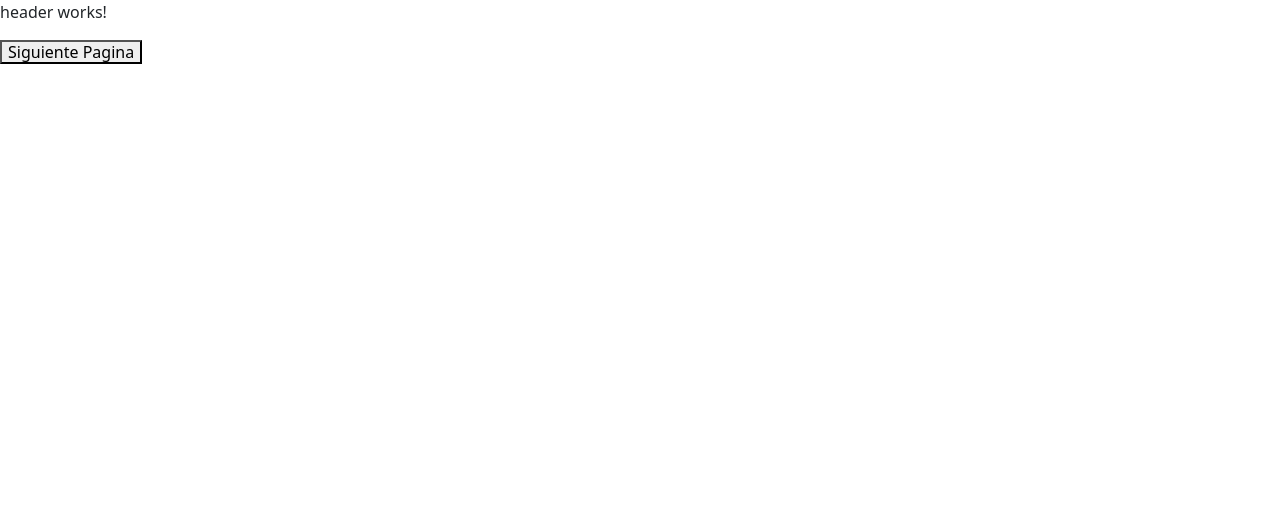
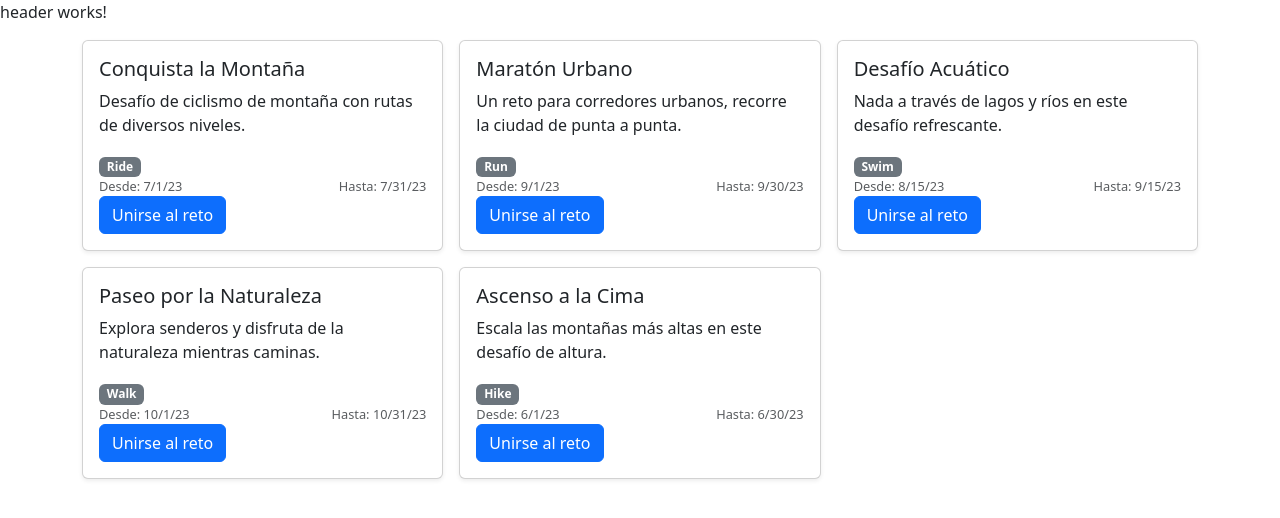
Before and after one commit to Bases-Crew/StraviaTEC, an Angular app in the folder web/StraviaTEC_Athlete/: page /init in a window 1280 px wide. Shown: the top 518 px of the page. Built offline with nearby package versions, Linux system fonts and the light colour scheme.

Commit message:
feat: create the component challenges

```diff
--- a/web/StraviaTEC_Athlete/src/app/app.module.ts
+++ b/web/StraviaTEC_Athlete/src/app/app.module.ts
@@ -13,7 +13,8 @@ import { DisplayExampleComponent } from './components/display-example/display-ex
 import { DisplayInitComponent } from './components/display-init/display-init.component';
 import { DisplayFriendsComponent } from './components/display-friends/display-friends.component';
 import { FriendsComponent } from './components/friends/friends.component';
-
+import { ChallengesComponent } from './components/challenges/challenges.component';
+import { ChallengeService } from './services/challenges.service';
 @NgModule({
   imports: [
     BrowserModule, // Esto debería estar en imports
@@ -31,8 +32,9 @@ import { FriendsComponent } from './components/friends/friends.component';
     DisplayInitComponent,
     DisplayFriendsComponent,
     FriendsComponent,
+    ChallengesComponent,
   ],
-  providers: [ExampleRickMortyService],
+  providers: [ChallengeService],
   bootstrap: [AppComponent],
 })
 export class AppModule {}
--- /dev/null
+++ b/web/StraviaTEC_Athlete/src/app/components/challenges/challenges.component.css
@@ -0,0 +1,87 @@
+.bd-placeholder-img {
+  font-size: 1.125rem;
+  text-anchor: middle;
+  -webkit-user-select: none;
+  -moz-user-select: none;
+  user-select: none;
+}
+
+@media (min-width: 768px) {
+  .bd-placeholder-img-lg {
+    font-size: 3.5rem;
+  }
+}
+
+.b-example-divider {
+  width: 100%;
+  height: 3rem;
+  background-color: rgba(0, 0, 0, 0.1);
+  border: solid rgba(0, 0, 0, 0.15);
+  border-width: 1px 0;
+  box-shadow: inset 0 0.5em 1.5em rgba(0, 0, 0, 0.1),
+    inset 0 0.125em 0.5em rgba(0, 0, 0, 0.15);
+}
+
+.b-example-vr {
+  flex-shrink: 0;
+  width: 1.5rem;
+  height: 100vh;
+}
+
+.bi {
+  vertical-align: -0.125em;
+  fill: currentColor;
+}
+
+.nav-scroller {
+  position: relative;
+  z-index: 2;
+  height: 2.75rem;
+  overflow-y: hidden;
+}
+
+.nav-scroller .nav {
+  display: flex;
+  flex-wrap: nowrap;
+  padding-bottom: 1rem;
+  margin-top: -1px;
+  overflow-x: auto;
+  text-align: center;
+  white-space: nowrap;
+}
+
+.btn-bd-primary {
+  --bd-violet-bg: #712cf9;
+  --bd-violet-rgb: 112.520718, 44.062154, 249.437846;
+
+  --bs-btn-font-weight: 600;
+  --bs-btn-color: var(--bs-white);
+  --bs-btn-bg: var(--bd-violet-bg);
+  --bs-btn-border-color: var(--bd-violet-bg);
+  --bs-btn-hover-color: var(--bs-white);
+  --bs-btn-hover-bg: #6528e0;
+  --bs-btn-hover-border-color: #6528e0;
+  --bs-btn-focus-shadow-rgb: var(--bd-violet-rgb);
+  --bs-btn-active-color: var(--bs-btn-hover-color);
+  --bs-btn-active-bg: #5a23c8;
+  --bs-btn-active-border-color: #5a23c8;
+}
+
+.bd-mode-toggle {
+  z-index: 1500;
+}
+
+.bd-mode-toggle .dropdown-menu .active .bi {
+  display: block !important;
+}
+
+.card:hover,
+.card:focus {
+  transform: scale(1.03);
+  transition: transform 0.3s ease, box-shadow 0.3s ease;
+  box-shadow: 0 8px 20px rgba(0, 0, 0, 0.2);
+}
+
+.card {
+  transition: transform 0.3s ease, box-shadow 0.3s ease;
+}
--- /dev/null
+++ b/web/StraviaTEC_Athlete/src/app/components/challenges/challenges.component.html
@@ -0,0 +1,25 @@
+<!-- challenges.component.html -->
+<div class="container">
+  <div class="row row-cols-1 row-cols-sm-2 row-cols-md-3 g-3">
+    <div class="col" *ngFor="let challenge of challenges">
+      <div class="card shadow-sm">
+        <!-- Aquí iría la imagen del reto, si existiera -->
+        <div class="card-body">
+          <h5 class="card-title">{{ challenge.challenge_name }}</h5>
+          <p class="card-text">{{ challenge.description }}</p>
+          <!-- Agrega esto para mostrar el tipo -->
+          <div class="badge bg-secondary">{{ challenge.challenge_type }}</div>
+          <div class="d-flex justify-content-between align-items-center">
+            <small class="text-muted"
+              >Desde: {{ challenge.start_date | date : "shortDate" }}</small
+            >
+            <small class="text-muted"
+              >Hasta: {{ challenge.final_date | date : "shortDate" }}</small
+            >
+          </div>
+          <a href="#" class="btn btn-primary">Unirse al reto</a>
+        </div>
+      </div>
+    </div>
+  </div>
+</div>
--- /dev/null
+++ b/web/StraviaTEC_Athlete/src/app/components/challenges/challenges.component.ts
@@ -0,0 +1,24 @@
+import { Component, OnInit } from '@angular/core';
+import { Challenge } from 'src/app/models/challenges.module';
+import { ChallengeService } from 'src/app/services/challenges.service';
+
+@Component({
+  selector: 'app-challenges',
+  templateUrl: './challenges.component.html',
+  styleUrls: ['./challenges.component.css'],
+})
+export class ChallengesComponent implements OnInit {
+  challenges: Challenge[] = [];
+
+  constructor(private challengeService: ChallengeService) {}
+
+  ngOnInit(): void {
+    this.getChallenges();
+  }
+
+  getChallenges(): void {
+    this.challengeService
+      .getChallenges()
+      .subscribe((challenges) => (this.challenges = challenges));
+  }
+}
--- a/web/StraviaTEC_Athlete/src/app/components/display-init/display-init.component.html
+++ b/web/StraviaTEC_Athlete/src/app/components/display-init/display-init.component.html
@@ -1,2 +1,2 @@
 <app-header></app-header>
-<app-next-page-example></app-next-page-example>
+<app-challenges></app-challenges>
--- /dev/null
+++ b/web/StraviaTEC_Athlete/src/app/models/challenges.module.ts
@@ -0,0 +1,57 @@
+// challenge.model.ts
+export interface Challenge {
+  id: number;
+  challenge_name: string;
+  description: string;
+  challenge_type: string;
+  start_date: Date;
+  final_date: Date;
+  // Aquí podrías añadir más propiedades según lo que quieras mostrar, como imágenes, distancias, etc.
+}
+
+export const challengesList: Challenge[] = [
+  {
+    id: 1,
+    challenge_name: 'Conquista la Montaña',
+    description:
+      'Desafío de ciclismo de montaña con rutas de diversos niveles.',
+    challenge_type: 'Ride',
+    start_date: new Date('2023-07-01'),
+    final_date: new Date('2023-07-31'),
+  },
+  {
+    id: 2,
+    challenge_name: 'Maratón Urbano',
+    description:
+      'Un reto para corredores urbanos, recorre la ciudad de punta a punta.',
+    challenge_type: 'Run',
+    start_date: new Date('2023-09-01'),
+    final_date: new Date('2023-09-30'),
+  },
+  {
+    id: 3,
+    challenge_name: 'Desafío Acuático',
+    description: 'Nada a través de lagos y ríos en este desafío refrescante.',
+    challenge_type: 'Swim',
+    start_date: new Date('2023-08-15'),
+    final_date: new Date('2023-09-15'),
+  },
+  {
+    id: 4,
+    challenge_name: 'Paseo por la Naturaleza',
+    description:
+      'Explora senderos y disfruta de la naturaleza mientras caminas.',
+    challenge_type: 'Walk',
+    start_date: new Date('2023-10-01'),
+    final_date: new Date('2023-10-31'),
+  },
+  {
+    id: 5,
+    challenge_name: 'Ascenso a la Cima',
+    description: 'Escala las montañas más altas en este desafío de altura.',
+    challenge_type: 'Hike',
+    start_date: new Date('2023-06-01'),
+    final_date: new Date('2023-06-30'),
+  },
+  // Puedes añadir más challenges aquí
+];
--- /dev/null
+++ b/web/StraviaTEC_Athlete/src/app/services/challenges.service.ts
@@ -0,0 +1,17 @@
+// challenges.service.ts
+import { Injectable } from '@angular/core';
+import { Observable, of } from 'rxjs';
+import { Challenge, challengesList } from 'src/app/models/challenges.module'; // Cambia 'challenges.module' por 'challenges.model'
+
+@Injectable({
+  providedIn: 'root',
+})
+export class ChallengeService {
+  private challenges: Challenge[] = challengesList; // Usa challengesList aquí
+
+  constructor() {}
+
+  getChallenges(): Observable<Challenge[]> {
+    return of(this.challenges);
+  }
+}
```
